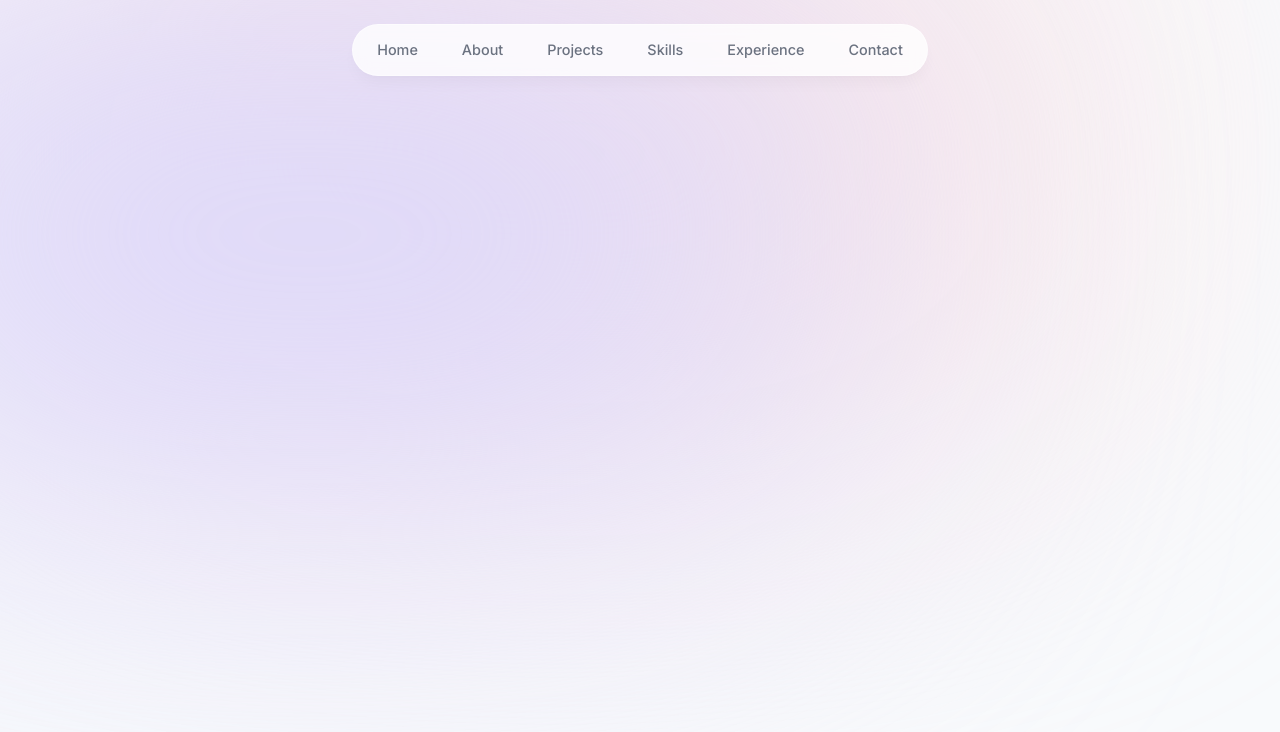
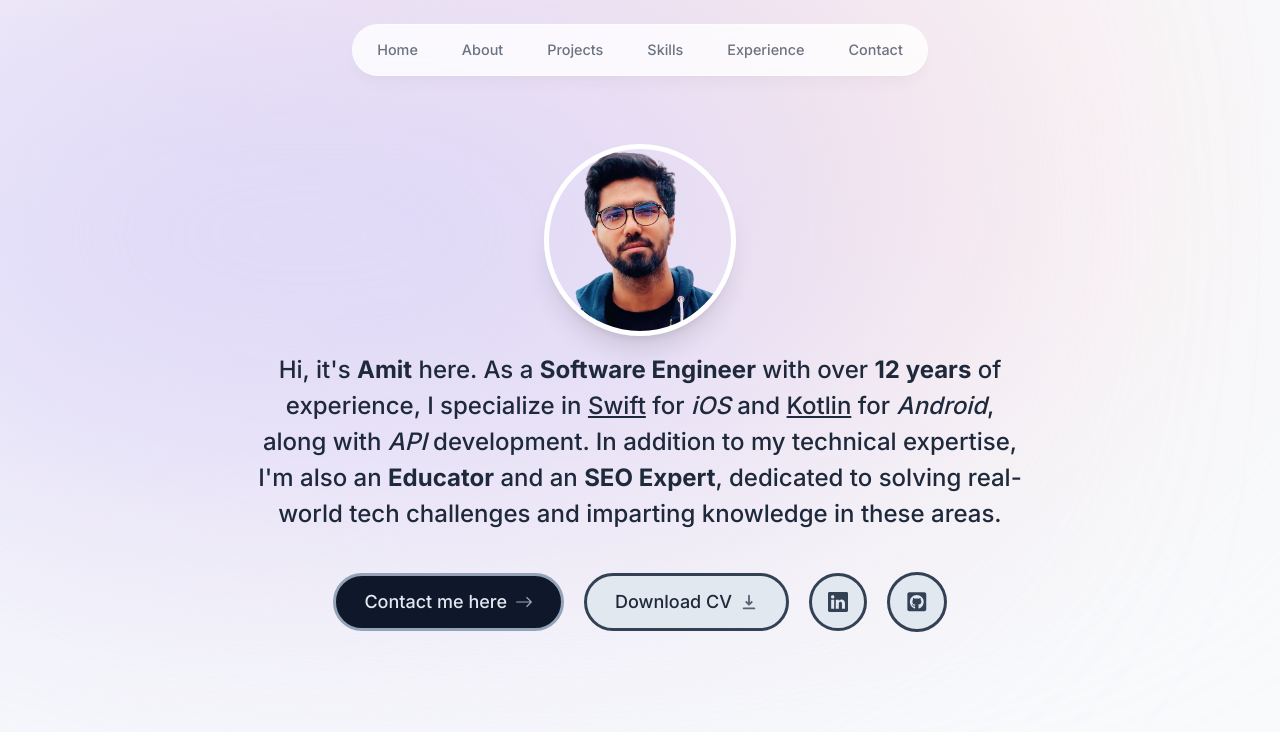
Before and after one commit to amitsen-portfolio/amitsen-portfolio, a Next.js app: page / in a window 1280 px wide. Shown: the top 732 px of the page. Built offline with nearby package versions, Linux system fonts and the light colour scheme.

Commit message:
V1: intro section implemented (#7)
* v1-intro: Profile photo animation

* v1-intro: Intro text animation

* v1-intro: Finishing intro section

* v1-intro: Removed intro/page.tsx

```diff
--- a/next.config.js
+++ b/next.config.js
@@ -1,6 +1,16 @@
+const { hostname } = require('os')
+
 /** @type {import('next').NextConfig} */
 const nextConfig = {
     output: 'export',
+
+    // Uncomment the following code if you import images from outside source
+    // images: {
+    //     remotePatterns: {
+    //         protocol: "https",
+    //         hostname: "www.amitsen.de"
+    //     }
+    // }
 }
 
 module.exports = nextConfig
--- a/src/app/layout.tsx
+++ b/src/app/layout.tsx
@@ -23,7 +23,7 @@ export default function RootLayout({
     // Setting the language of the document to English
     <html lang="en">
       {/* Setting up the body of the document with custom styles */}
-      <body className={`${inter.className} text-gray-950 relative h-[5000px]`}>
+      <body className={`${inter.className} text-gray-950 relative h-[5000px] pt-28 sm:pt-36`}>
         {/* Fixed background divs for gradient effect */}
         <div className="bg-slate-50 fixed top-0 left-0 right-0 bottom-0 -z-10">
           {/* First gradient circle */}
--- a/src/app/page.tsx
+++ b/src/app/page.tsx
@@ -1,5 +1,8 @@
+import Intro from "@/components/intro";
 import Image from "next/image";
 
 export default function Home() {
-  return <main className=""></main>;
+  return <main className="flex flex-col items-center px-4">
+    <Intro />
+  </main>;
 }
--- /dev/null
+++ b/src/components/intro.tsx
@@ -0,0 +1,108 @@
+"use client";
+
+// Importing necessary modules and components
+import Image from "next/image";
+import React from "react";
+import profilePhoto from "@/../public/images/profile-photo.svg";
+import { motion } from "framer-motion";
+import Link from "next/link";
+import { BsArrowRight, BsLinkedin } from "react-icons/bs";
+import { HiDownload } from "react-icons/hi";
+import { FaGithubSquare } from "react-icons/fa";
+
+// Intro component definition
+export default function Intro() {
+  return (
+    // Section element for the introduction part of the page
+    <section className="mb-28 max-w-[50rem] text-center sm:mb-0">
+      {/* Container for the profile image */}
+      <div className="flex items-center justify-center">
+        <motion.div
+          initial={{ opacity: 0, scale: 0 }} // Initial animation state (invisible and scaled down)
+          animate={{ opacity: 1, scale: 1 }} // Final animation state (fully visible and scaled to normal)
+          transition={{
+            type: "tween",
+            duration: 0.25,
+          }}
+        >
+          {/* Image component displaying the profile photo */}
+          <Image
+            src={profilePhoto}
+            alt="Amit | profile photo"
+            width={192}
+            height={192}
+            priority={true}
+            className="h-48 w-48 object-cover rounded-full border-[0.35rem] border-white shadow-xl"
+          />
+        </motion.div>
+      </div>
+
+      {/* Animated paragraph introducing Amit */}
+      <motion.p
+        className="mb-10 mt-4 px-4 text-xl text-slate-800 font-medium !leading-[1.5] sm:text-2xl"
+        initial={{ opacity: 0, y: 100 }} // Initial animation state (lower opacity and position)
+        animate={{ opacity: 1, y: 0 }} // Final animation state (standard opacity and position)
+      >
+        {/* Introduction text with emphasis on certain words */}
+        Hi, it's <span className="font-bold">Amit</span> here. As a{" "}
+        <span className="font-bold">Software Engineer</span> with over{" "}
+        <span className="font-bold">12 years</span> of experience, I specialize
+        in <span className="underline">Swift</span> for{" "}
+        <span className="italic">iOS</span> and{" "}
+        <span className="underline">Kotlin</span> for{" "}
+        <span className="italic">Android</span>, along with{" "}
+        <span className="italic">API</span> development. In addition to my
+        technical expertise, I'm also an{" "}
+        <span className="font-bold">Educator</span> and an{" "}
+        <span className="font-bold">SEO Expert</span>, dedicated to solving
+        real-world tech challenges and imparting knowledge in these areas.
+      </motion.p>
+
+      {/* Container for action buttons and links */}
+      <motion.div
+        className="flex flex-col sm:flex-row items-center justify-center gap-5 px-4 text-lg font-medium"
+        initial={{ opacity: 0, y: 100 }} // Initial animation state (lower opacity and position)
+        animate={{ opacity: 1, y: 0 }} // Final animation state (standard opacity and position)
+        transition={{
+          delay: 0.1,
+        }}
+      >
+        {/* Contact me link */}
+        <Link
+          href="#contact"
+          className="group bg-slate-900 text-slate-200 px-7 py-3 flex items-center gap-2 rounded-full border-[0.2rem] border-slate-400 outline-none hover:scale-110 hover:bg-slate-950 transition cursor-pointer"
+        >
+          Contact me here{" "}
+          <BsArrowRight className="opacity-70 group-hover:translate-x-1 transition" />
+        </Link>
+
+        {/* Download CV button */}
+        <a
+          className="bg-slate-200 text-slate-800 px-7 py-3 flex items-center gap-2 rounded-full border-[0.2rem] border-slate-700 outline-none hover:scale-110 transition cursor-pointer"
+          href="/files/CV.pdf"
+          download
+        >
+          Download CV <HiDownload className="opacity-70" />
+        </a>
+
+        {/* LinkedIn profile link */}
+        <a
+          className="bg-slate-200 text-slate-700 p-4 flex items-center gap-2 text-[1.25rem] rounded-full border-[0.2rem] border-slate-700 outline-none hover:scale-[1.15] hover:text-slate-900 hover:border-slate-900 transition cursor-pointer"
+          href="https://www.linkedin.com/in/amit-sen-bb156428/"
+          target="_blank"
+        >
+          <BsLinkedin />
+        </a>
+
+        {/* GitHub profile link */}
+        <a
+          className="bg-slate-200 text-slate-700 p-4 flex items-center gap-2 text-[1.35rem] rounded-full border-[0.2rem] border-slate-700 outline-none hover:scale-[1.15] hover:text-slate-900 hover:border-slate-900 transition cursor-pointer"
+          href="https://github.com/ronstorm"
+          target="_blank"
+        >
+          <FaGithubSquare />
+        </a>
+      </motion.div>
+    </section>
+  );
+}
```
Also changed, not shown: .eslintrc.json, public/images/profile-photo.svg (renamed from public/images/home-photo.svg).
